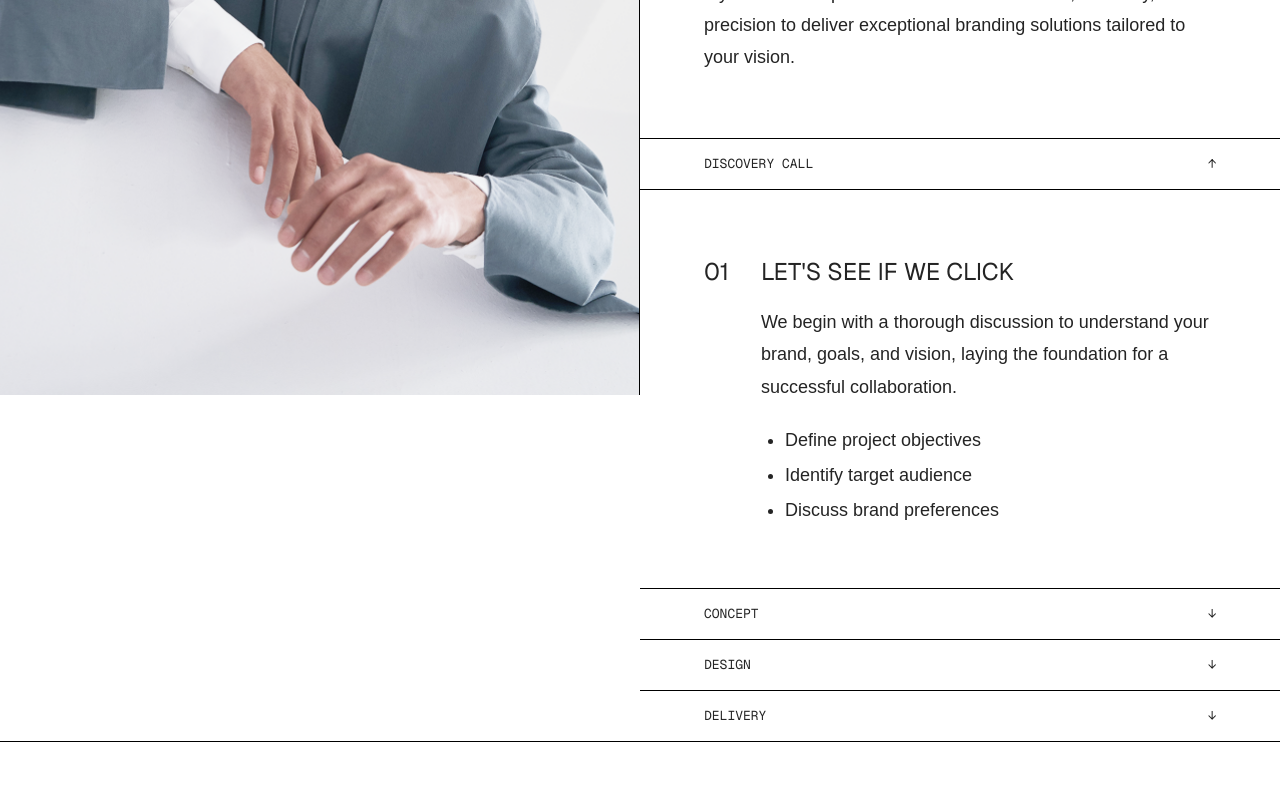
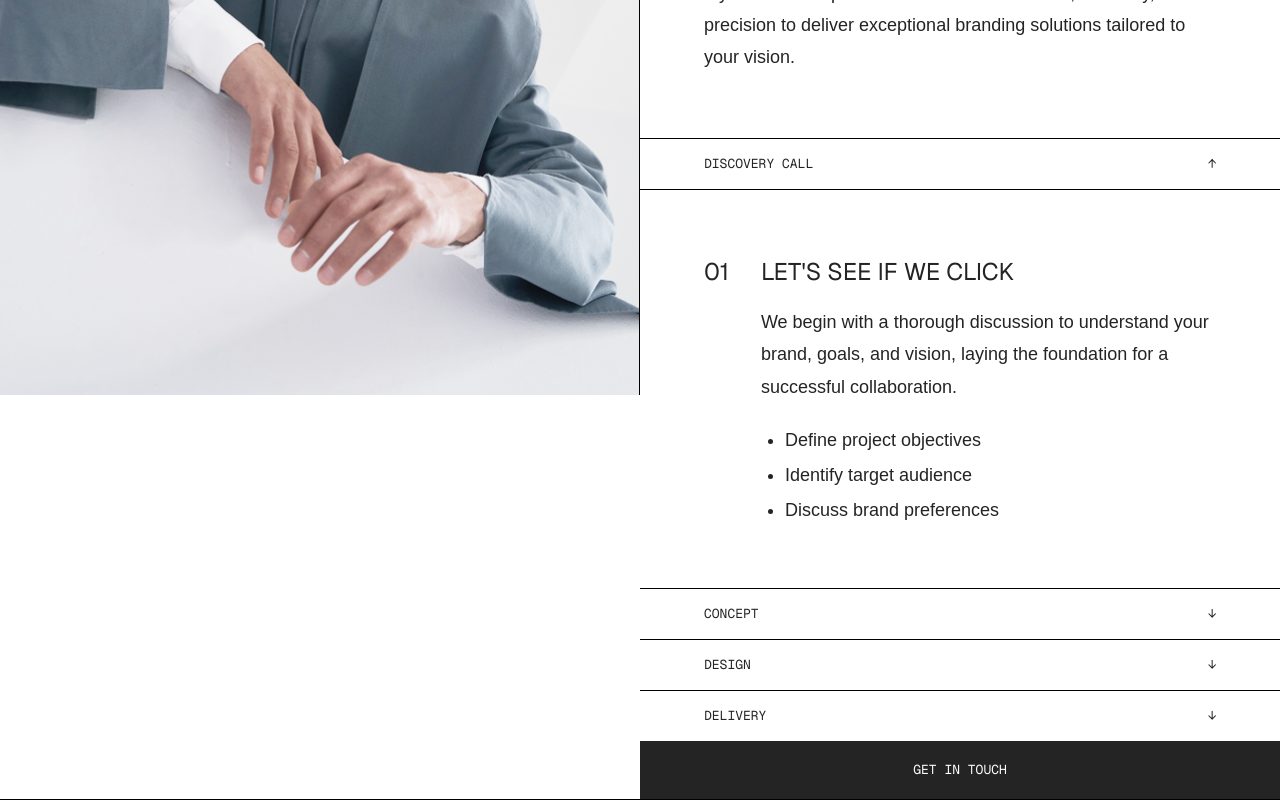
Before and after one commit to kevinamay/alpin_ads_test_2, a Next.js app: page / in a window 1280 px wide. Shown: the part 4197-4997 px from the top of the page. Before the commit the page ends 4939 px from the top, so only its background shows below. Built offline with nearby package versions, Linux system fonts and the light colour scheme.

Commit message:
fix: add missing GET IN TOUCH button at bottom of Process component

```diff
--- a/src/components/Process.tsx
+++ b/src/components/Process.tsx
@@ -153,6 +153,13 @@ export default function Process() {
             ))}
           </div>
 
+          {/* Get In Touch Button */}
+          <button className="w-full flex items-center justify-center bg-[#242424] text-white px-[24px] py-[20px] transition-colors hover:bg-black">
+            <span className="font-mono text-[13px] uppercase leading-[1.4]">
+              GET IN TOUCH
+            </span>
+          </button>
+
         </div>
       </div>
     </section>
```
